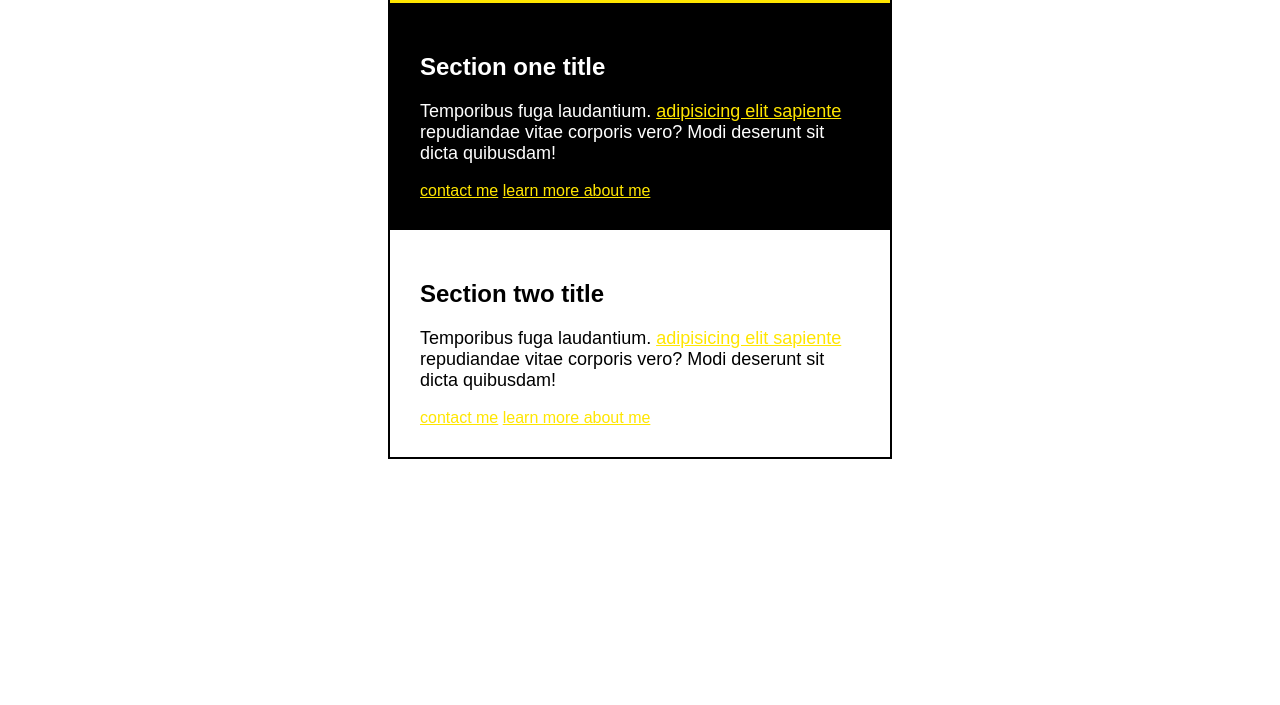
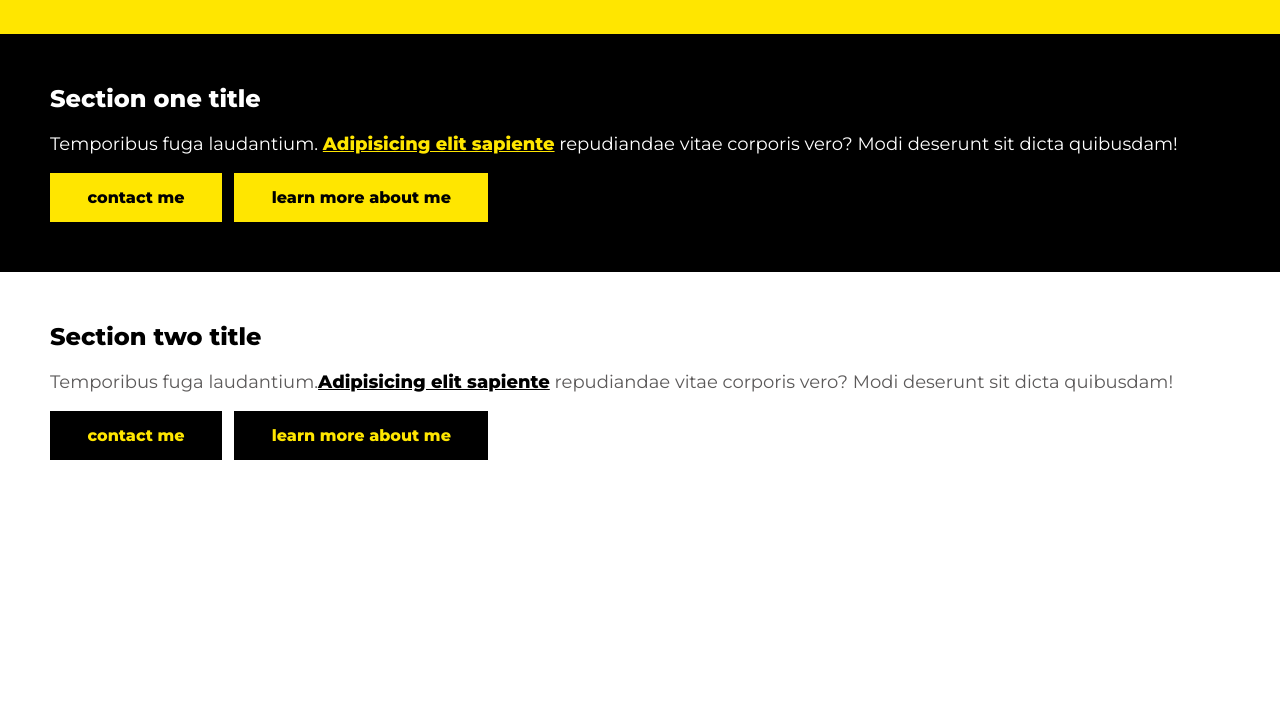
Before and after one commit to ogustm/css_cards_layout, a plain HTML site: page index.html in a window 1280 px wide. Shown: the part 95-800 px from the top of the page. Drawn offline with Linux system fonts and the light colour scheme.

Commit message:
added final touches

```diff
--- a/css/style.css
+++ b/css/style.css
@@ -1,21 +1,11 @@
 html,
 body{
-    font-family: Arial, Helvetica, sans-serif;
+    font-family: 'Montserrat', sans-serif;
+    margin: 0;
 }
 
-.container {
-    width: 500px;
-    margin: 0 auto;
-    border:2px solid black;
-}
-
-h1, p {
+h1, h2, p {
     margin-top: 0;
-}
-
-header {
-    padding: 30px;
-    background-color: #FFE600;
 }
 
 h1 {
@@ -30,16 +20,58 @@ p {
 
 a {
     color: #FFE600;
+    font-weight: 800;
 }
 
+header,
 section {
-    padding: 30px;
+    padding: 50px;
+}
+
+header {
+    background-color: #FFE600;
+    color: black;
 }
 
 .one {
     background-color: black;
+    color: white;
 }
 
-.one h2, .one p{
-    color: white;
+.two p {
+    color: rgb(92, 90, 90);
 }
+
+.black-link {
+    color: black;
+}
+
+
+/* Buttons  */
+
+.btn {
+    padding: 15px 37.5px;
+    text-decoration: none;
+    font-weight: bold;
+    display:inline-block;
+    margin-right: 8px;
+}
+
+.btn-accent {
+    background-color: #FFE600;
+    color: black;
+}
+
+.btn-accent:hover {
+    background-color: white;
+}
+
+.btn-dark {
+    background-color: black;
+    color: #FFE600;
+}
+
+.btn-dark:hover {
+    background-color: #FFE600;
+    color: black;
+}
--- a/index.html
+++ b/index.html
@@ -4,6 +4,7 @@
     <meta charset="UTF-8">
     <meta name="viewport" content="width=device-width, initial-scale=1.0">
     <title>Compounds Selectors</title>
+    <link href="https://fonts.googleapis.com/css2?family=Montserrat:ital,wght@0,400;0,800;1,200&display=swap" rel="stylesheet">
     <link rel="stylesheet" href="css/style.css">
 </head>
 <body>
@@ -14,22 +15,22 @@
         <section class="one">
             <h2>Section one title</h2>
             <p>
-                Temporibus fuga laudantium. <a href="#">adipisicing elit
+                Temporibus fuga laudantium. <a href="#">Adipisicing elit
                 sapiente</a> repudiandae vitae corporis vero? Modi deserunt
                 sit dicta quibusdam!
              </p>
-            <a href="#" class="btn">contact me</a>
-            <a href="#" class="btn">learn more about me</a>
+            <a href="#" class="btn btn-accent">contact me</a>
+            <a href="#" class="btn btn-accent">learn more about me</a>
         </section>
         <section class="two">
             <h2>Section two title</h2>
             <p>
-                Temporibus fuga laudantium. <a href="#">adipisicing elit
+                Temporibus fuga laudantium.<a class="black-link" href="#">Adipisicing elit
                 sapiente</a> repudiandae vitae corporis vero? Modi deserunt
                 sit dicta quibusdam!
             </p>
-            <a href="#" class="btn">contact me</a>
-            <a href="#" class="btn">learn more about me</a>
+            <a href="#" class="btn btn-dark">contact me</a>
+            <a href="#" class="btn btn-dark">learn more about me</a>
         </section>
     </div>
 
```
